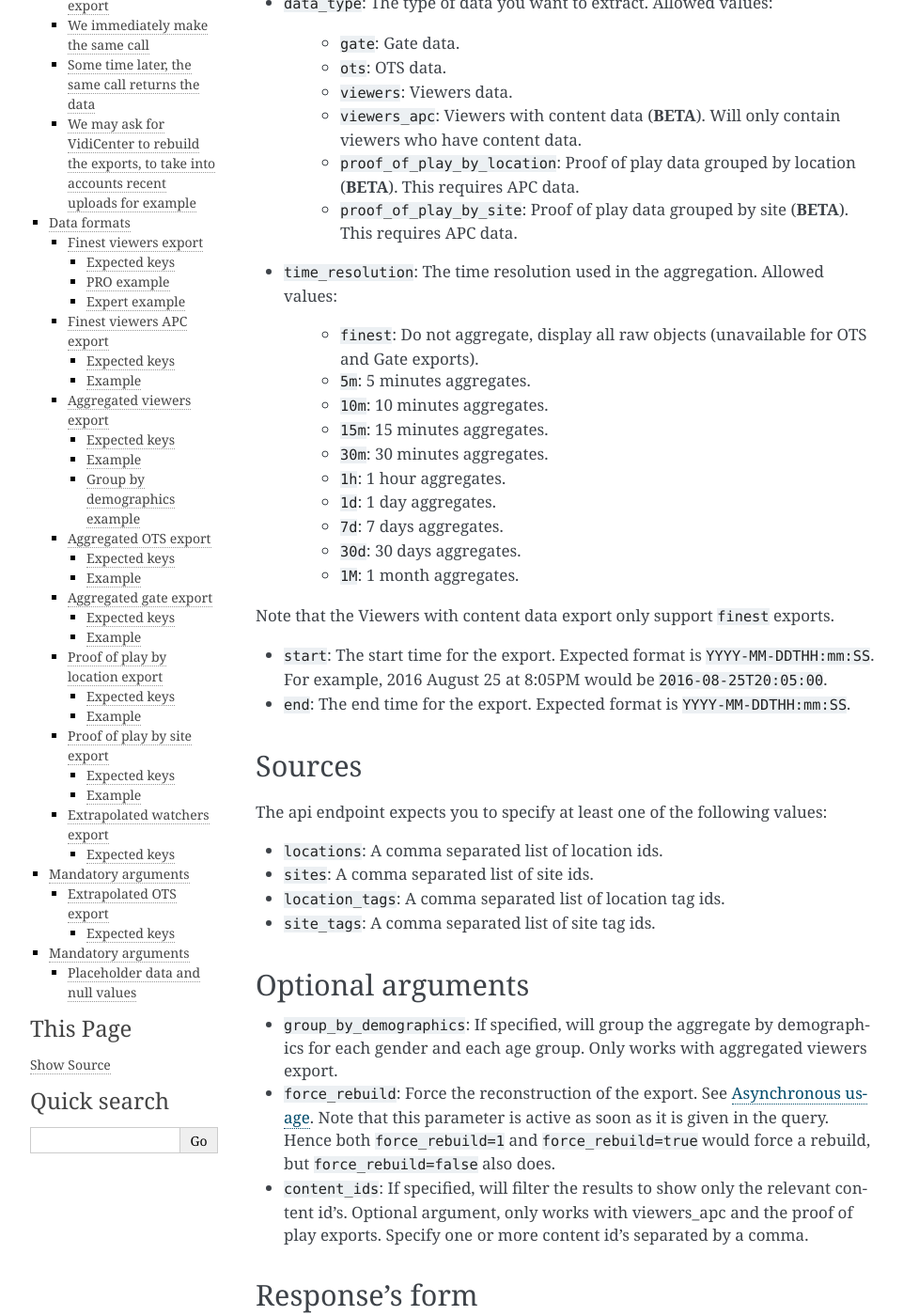
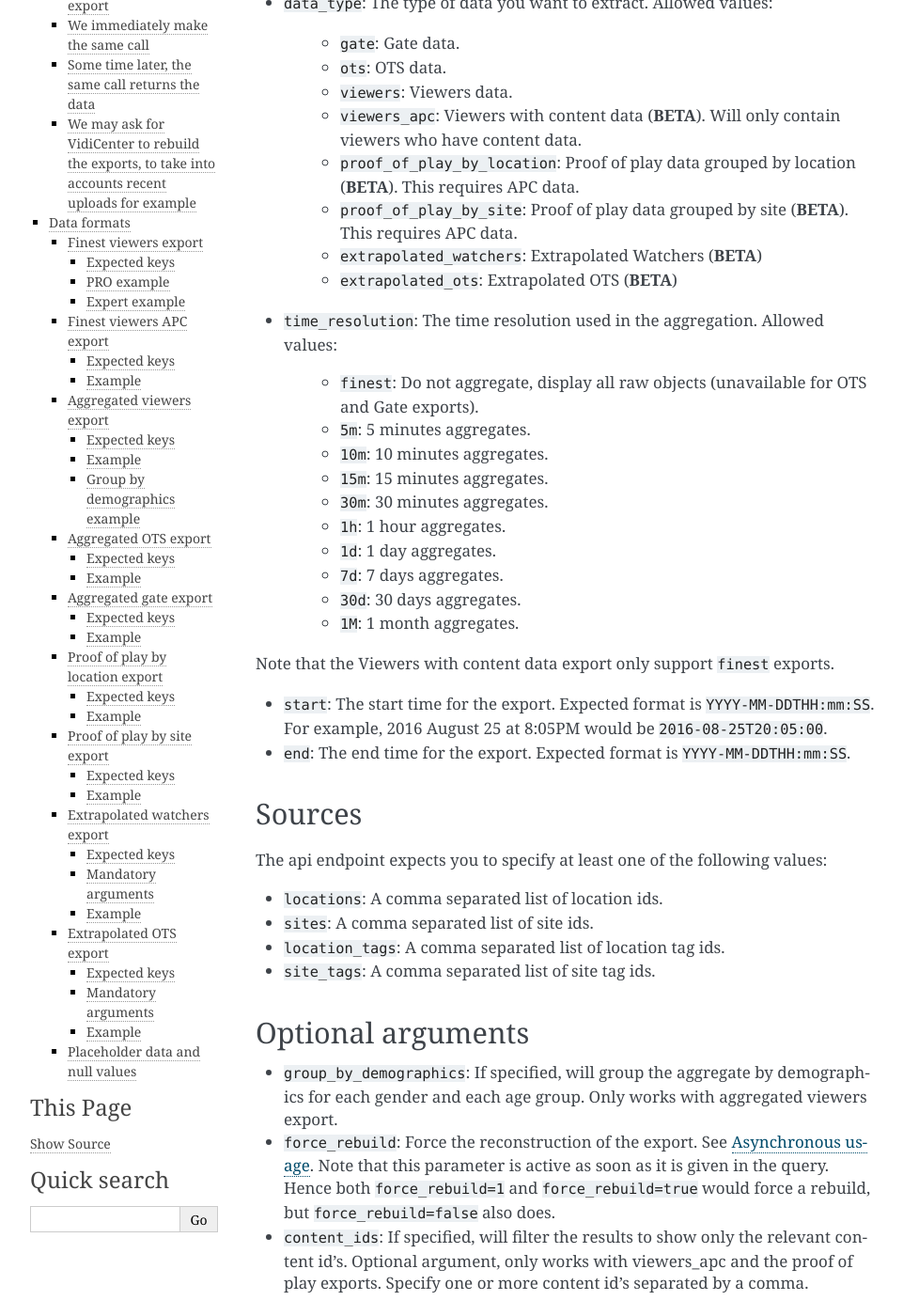
Before and after one commit to quividi/vidicenter-api-documentation, a Sphinx documentation site: the page built from docs/source/data.rst, in a window 1280 px wide and 1400 px high, scrolled down 380 px. Shown: the whole window at 94% size, without its empty margins (148-1109 px from the left). Built offline with Sphinx 7.4.7, drawn with Linux system fonts in a browser that asks for light colours.

Commit message:
Evol [#175715988] Extrapolation documentation fixes

```diff
--- a/docs/source/data.rst
+++ b/docs/source/data.rst
@@ -23,6 +23,8 @@
     * ``viewers_apc``: Viewers with content data (**BETA**). Will only contain viewers who have content data.
     * ``proof_of_play_by_location``: Proof of play data grouped by location (**BETA**). This requires APC data.
     * ``proof_of_play_by_site``: Proof of play data grouped by site (**BETA**).  This requires APC data.
+    * ``extrapolated_watchers``: Extrapolated Watchers (**BETA**)
+    * ``extrapolated_ots``: Extrapolated OTS (**BETA**)
 
 * ``time_resolution``: The time resolution used in the aggregation. Allowed values:
 
@@ -744,7 +746,7 @@
 * ``attention_time``: the cumulated attention time for the current aggregate in **tenths of seconds**.
 
 Mandatory arguments
--------------------
+"""""""""""""""""""
 
 * ``extrapolation_amount``: An integer value that defines to how many locations we should extrapolate.
 
@@ -791,7 +793,7 @@
 * ``watcher_count``: the cumulated number of watchers in the current aggregate.
 
 Mandatory arguments
--------------------
+"""""""""""""""""""
 
 * ``extrapolation_amount``: An integer value that defines to how many locations we should extrapolate.
 
```
